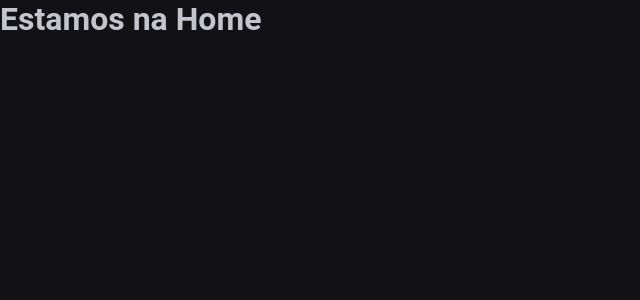
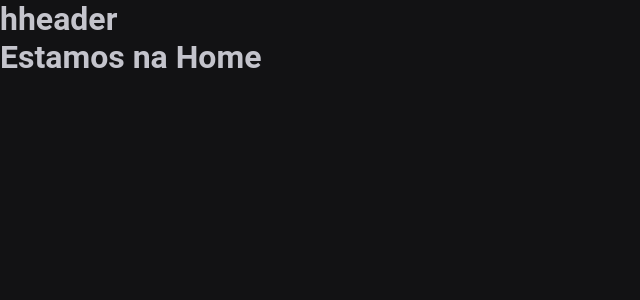
Before and after one commit to D2Diego/CoffeDelivery, a React (Vite) app: page / in a window 1280 px wide. Shown: the top 300 px of the page, without its empty margins (0-640 px from the left). Built offline with nearby package versions, Linux system fonts and the light colour scheme.

Commit message:
feat: layout

```diff
--- a/src/Router.tsx
+++ b/src/Router.tsx
@@ -1,13 +1,15 @@
 import { Route, Routes } from 'react-router-dom'
 import { Checkout } from './pages/Checkout'
 import { Success } from './pages/Success'
+import { DefaultLayout } from './layouts/DefaultLayout'
 
 import { Home } from './pages/Home'
 
 export function Router() {
   return (
     <Routes>
-      <Route path="/" element={<Home />}>
+      <Route path="/" element={<DefaultLayout />}>
+        <Route path="/" element={<Home />} />
         <Route path="/checkout" element={<Checkout />} />
         <Route path="/sucess" element={<Success />} />
       </Route>
--- /dev/null
+++ b/src/components/Header/index.tsx
@@ -0,0 +1,3 @@
+export function Header() {
+  return <h1>hheader</h1>
+}
--- /dev/null
+++ b/src/layouts/DefaultLayout.tsx
@@ -0,0 +1,11 @@
+import { Outlet } from 'react-router'
+import { Header } from '../components/Header'
+
+export function DefaultLayout() {
+  return (
+    <div>
+      <Header />
+      <Outlet />
+    </div>
+  )
+}
```
Also changed, not shown: src/components/Header/styles.ts (added).
